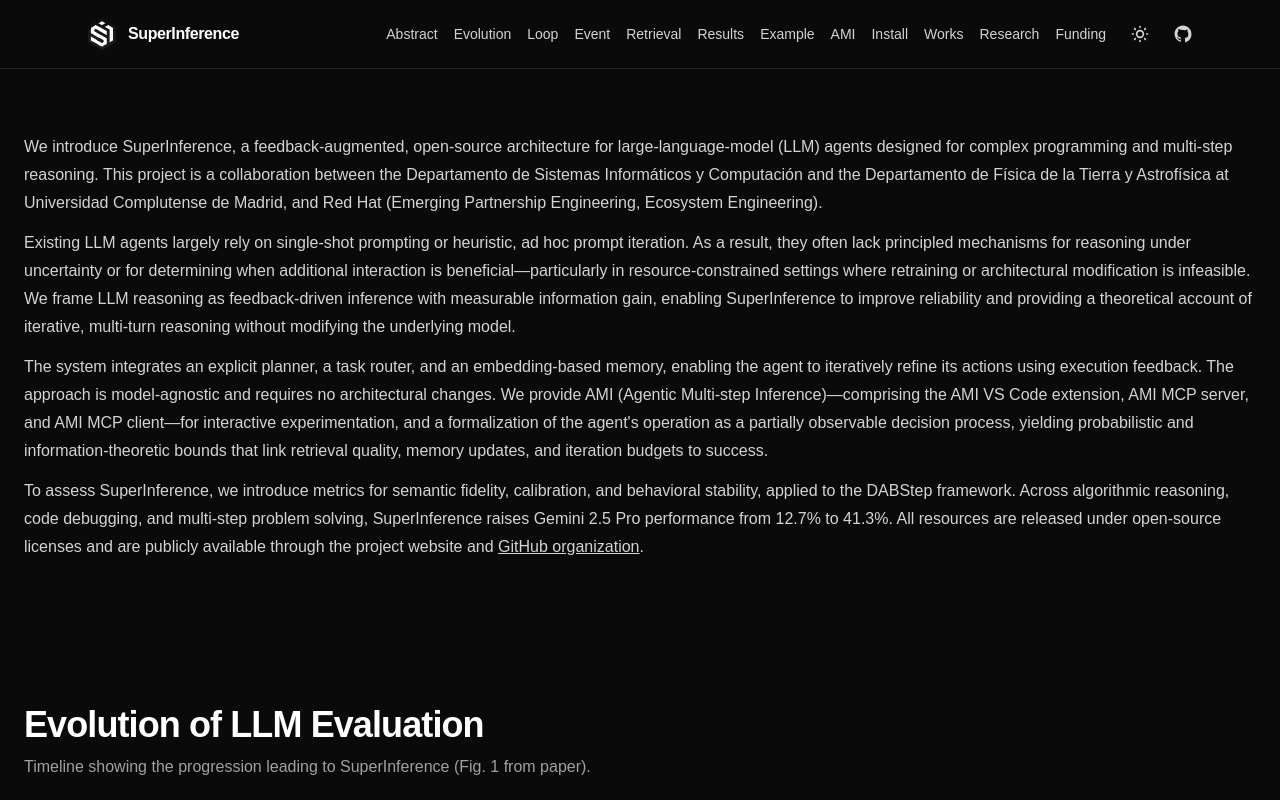
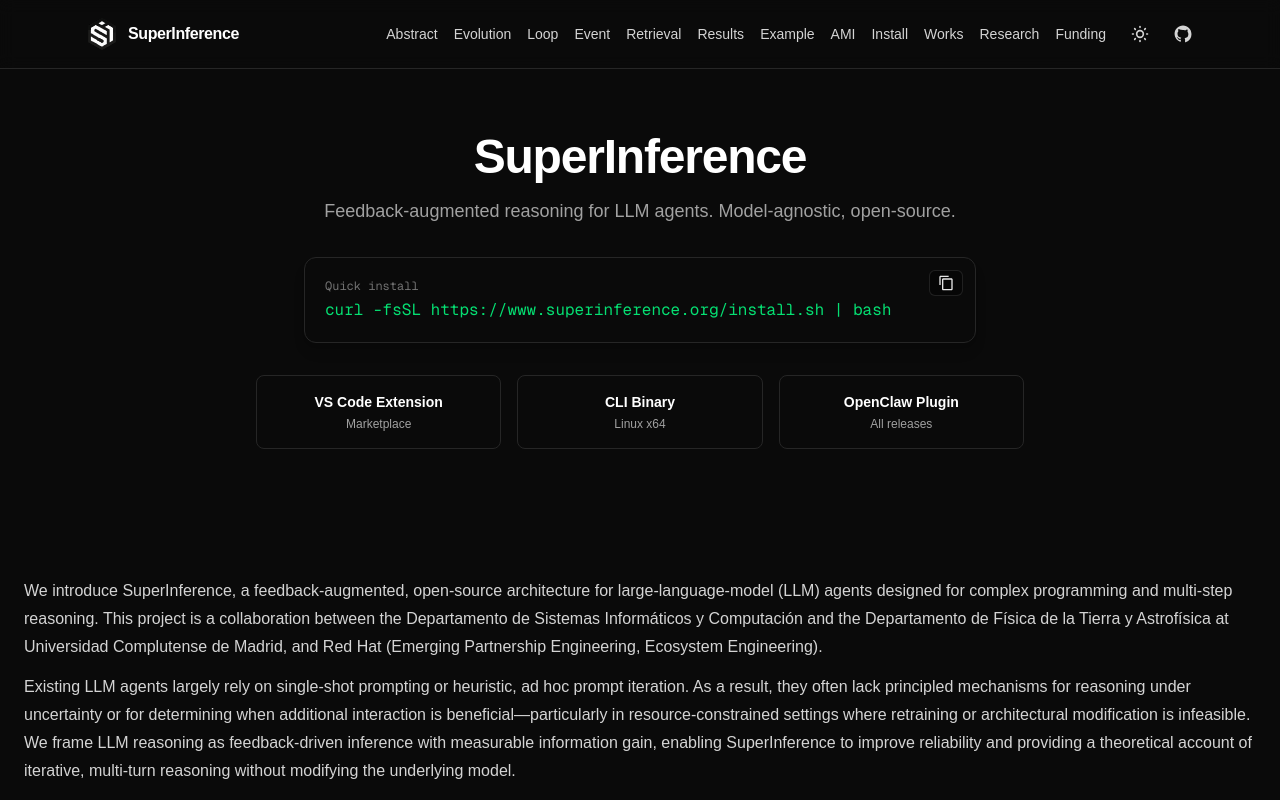
Before and after one commit to superinference/site, a Next.js app: page / in a window 1280 px wide. Shown: the top 800 px of the page. Built offline with nearby package versions, Linux system fonts and the light colour scheme.

Commit message:
feat: hero install section with curl one-liner
Moved install to top of page with prominent curl command:
  curl -fsSL https://www.superinference.org/install.sh | bash

install.sh detects platform, downloads CLI binary to ~/.local/bin,
and suggests VS Code extension if code is detected.

```diff
--- a/src/app/page.tsx
+++ b/src/app/page.tsx
@@ -392,6 +392,38 @@
       </header>
 
       <main className="space-y-24 sm:space-y-32 py-10 sm:py-16">
+        <section id="install" className="max-w-6xl mx-auto px-4 sm:px-6">
+          <div className="text-center space-y-4">
+            <h1 className="text-4xl sm:text-5xl font-bold tracking-tight text-neutral-900 dark:text-white">SuperInference</h1>
+            <p className="text-lg text-neutral-600 dark:text-neutral-400 max-w-2xl mx-auto">Feedback-augmented reasoning for LLM agents. Model-agnostic, open-source.</p>
+          </div>
+          <div className="mt-8 max-w-2xl mx-auto">
+            <div className="relative rounded-xl bg-neutral-900 dark:bg-neutral-950 border border-neutral-700 dark:border-neutral-800 p-5 shadow-lg">
+              <div className="absolute top-3 right-3">
+                <CopyButton text='curl -fsSL https://www.superinference.org/install.sh | bash' label="Copy" />
+              </div>
+              <div className="flex items-center gap-2 mb-1">
+                <span className="text-xs text-neutral-500 font-mono">Quick install</span>
+              </div>
+              <code className="text-sm sm:text-base text-green-400 font-mono">curl -fsSL https://www.superinference.org/install.sh | bash</code>
+            </div>
+          </div>
+          <div className="mt-8 grid grid-cols-1 sm:grid-cols-3 gap-4 max-w-3xl mx-auto text-center">
+            <a href="https://marketplace.visualstudio.com/items?itemName=superinference.ami-vscode" target="_blank" rel="noreferrer" className="group rounded-lg border border-neutral-200 dark:border-neutral-800 p-4 hover:border-blue-500 dark:hover:border-blue-500 transition-colors">
+              <div className="text-sm font-semibold text-neutral-900 dark:text-white group-hover:text-blue-600 dark:group-hover:text-blue-400 transition-colors">VS Code Extension</div>
+              <div className="text-xs text-neutral-500 dark:text-neutral-400 mt-1">Marketplace</div>
+            </a>
+            <a href="https://github.com/superinference/site/releases/latest" target="_blank" rel="noreferrer" className="group rounded-lg border border-neutral-200 dark:border-neutral-800 p-4 hover:border-blue-500 dark:hover:border-blue-500 transition-colors">
+              <div className="text-sm font-semibold text-neutral-900 dark:text-white group-hover:text-blue-600 dark:group-hover:text-blue-400 transition-colors">CLI Binary</div>
+              <div className="text-xs text-neutral-500 dark:text-neutral-400 mt-1">Linux x64</div>
+            </a>
+            <a href="https://github.com/superinference/site/releases/latest" target="_blank" rel="noreferrer" className="group rounded-lg border border-neutral-200 dark:border-neutral-800 p-4 hover:border-blue-500 dark:hover:border-blue-500 transition-colors">
+              <div className="text-sm font-semibold text-neutral-900 dark:text-white group-hover:text-blue-600 dark:group-hover:text-blue-400 transition-colors">OpenClaw Plugin</div>
+              <div className="text-xs text-neutral-500 dark:text-neutral-400 mt-1">All releases</div>
+            </a>
+          </div>
+        </section>
+
         <Section id="abstract">
           <div className="w-full text-neutral-700 dark:text-neutral-300 text-base/7 space-y-3">
             <p>We introduce SuperInference, a feedback-augmented, open-source architecture for large-language-model (LLM) agents designed for complex programming and multi-step reasoning. This project is a collaboration between the Departamento de Sistemas Informáticos y Computación and the Departamento de Física de la Tierra y Astrofísica at Universidad Complutense de Madrid, and Red Hat (Emerging Partnership Engineering, Ecosystem Engineering).</p>
@@ -583,45 +615,6 @@
           </div>
         </Section>
 
-        <Section id="install" title="Install" subtitle="Get SuperInference for your environment.">
-          <div className="grid grid-cols-1 lg:grid-cols-3 gap-6">
-            <MotionCard title="VS Code Extension" delay={0}>
-              <p className="text-neutral-600 dark:text-neutral-300 text-sm/6 mb-4">Install AMI directly from the VS Code Marketplace or download the VSIX.</p>
-              <div className="space-y-2">
-                <a href="https://marketplace.visualstudio.com/items?itemName=superinference.ami-vscode" target="_blank" rel="noreferrer" className="block text-sm text-blue-600 dark:text-blue-400 hover:underline">VS Code Marketplace</a>
-                <a href="https://github.com/superinference/site/releases/latest/download/superinference.ami-vscode.vsix" className="block text-sm text-blue-600 dark:text-blue-400 hover:underline">Download VSIX</a>
-                <div className="mt-3 rounded bg-neutral-100 dark:bg-neutral-950/80 border border-neutral-200 dark:border-white/10 p-2">
-                  <code className="text-xs text-neutral-800 dark:text-neutral-200">code --install-extension superinference.ami-vscode.vsix</code>
-                </div>
-              </div>
-            </MotionCard>
-            <MotionCard title="CLI" delay={0.1}>
-              <p className="text-neutral-600 dark:text-neutral-300 text-sm/6 mb-4">Standalone binary for Linux x64 or install via npm.</p>
-              <div className="space-y-2">
-                <a href="https://github.com/superinference/site/releases/latest/download/superinference-cli-linux-x64" className="block text-sm text-blue-600 dark:text-blue-400 hover:underline">Download Linux x64 binary</a>
-                <div className="mt-3 rounded bg-neutral-100 dark:bg-neutral-950/80 border border-neutral-200 dark:border-white/10 p-2 space-y-1">
-                  <code className="text-xs text-neutral-800 dark:text-neutral-200 block">chmod +x superinference-cli-linux-x64</code>
-                  <code className="text-xs text-neutral-800 dark:text-neutral-200 block">./superinference-cli-linux-x64 --help</code>
-                </div>
-                <p className="text-xs text-neutral-500 dark:text-neutral-400 mt-2">Or via npm:</p>
-                <div className="rounded bg-neutral-100 dark:bg-neutral-950/80 border border-neutral-200 dark:border-white/10 p-2">
-                  <code className="text-xs text-neutral-800 dark:text-neutral-200">npm install -g @superinference/cli</code>
-                </div>
-              </div>
-            </MotionCard>
-            <MotionCard title="OpenClaw Plugin" delay={0.2}>
-              <p className="text-neutral-600 dark:text-neutral-300 text-sm/6 mb-4">AI code assistant plugin for OpenClaw.</p>
-              <div className="space-y-2">
-                <a href="https://github.com/superinference/site/releases/latest/download/openclaw-plugin-superinference.tgz" className="block text-sm text-blue-600 dark:text-blue-400 hover:underline">Download plugin</a>
-                <div className="mt-3 rounded bg-neutral-100 dark:bg-neutral-950/80 border border-neutral-200 dark:border-white/10 p-2">
-                  <code className="text-xs text-neutral-800 dark:text-neutral-200">npm install openclaw-plugin-superinference.tgz</code>
-                </div>
-              </div>
-            </MotionCard>
-          </div>
-          <p className="mt-6 text-sm text-neutral-500 dark:text-neutral-400 text-center">All releases available at <a href="https://github.com/superinference/site/releases" target="_blank" rel="noreferrer" className="underline hover:no-underline">github.com/superinference/site/releases</a></p>
-        </Section>
-
         <Section id="copy" title="How it Works" subtitle="Plan, act, observe, and loop with feedback.">
           <div className="mt-4 w-full space-y-3 text-neutral-700 dark:text-neutral-300 text-base/7">
             <p><strong>From Theory to Practice.</strong> SuperInference provides a principled and empirically validated approach to improve LLM reasoning under partial observability. Combining a planner, embedding-augmented memory, and critic-based verification, SuperInference formalizes multi-step reasoning as a noisy decision process where retrieval, critic assessments, and model sampling jointly induce stochastic transitions over latent beliefs. Theoretical results connect iteration budgets, critic characteristics, and expected information gain. The framework is model-agnostic and requires no architectural changes.</p>
```
Also changed, not shown: 1 other file (tests, documents, lock files or other folders).
